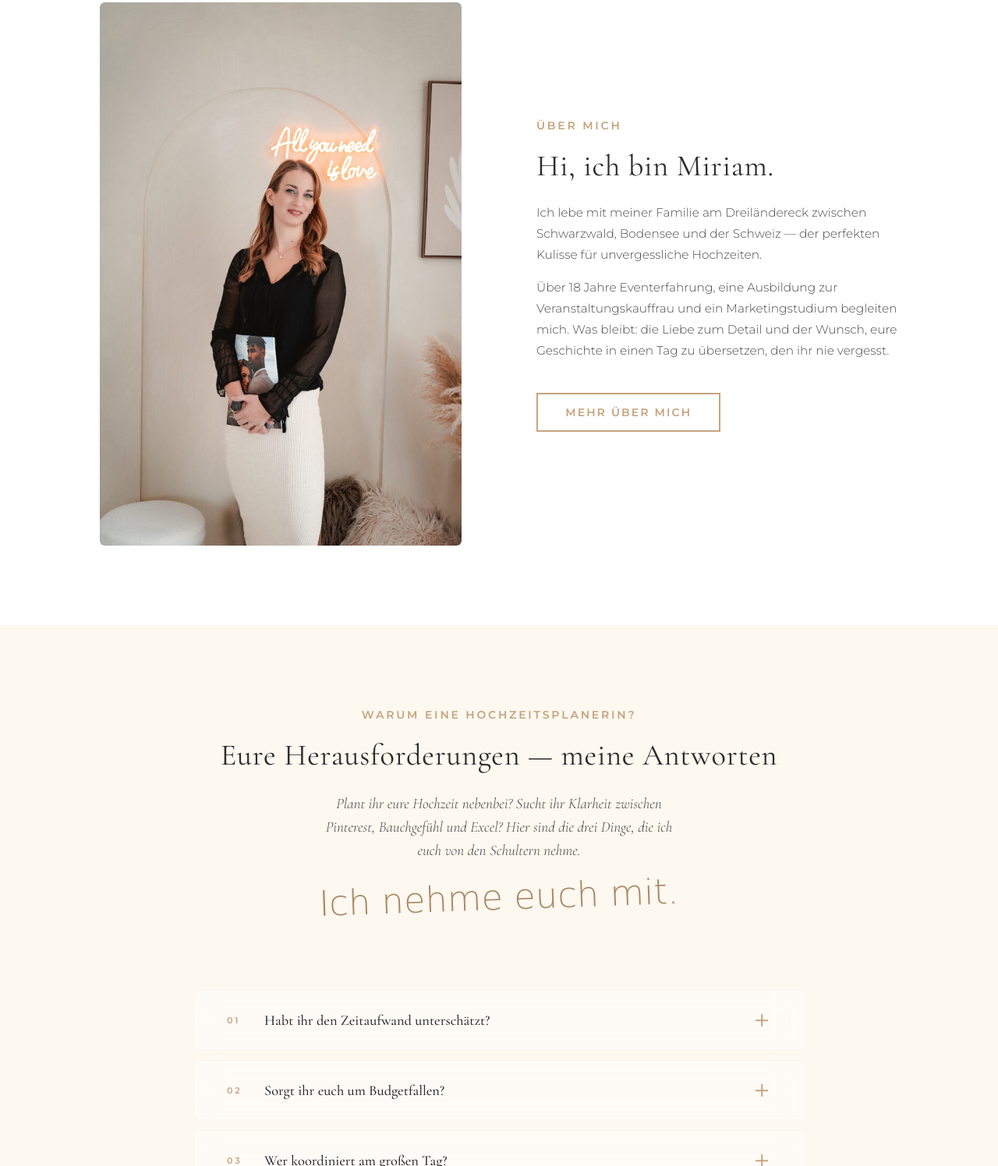
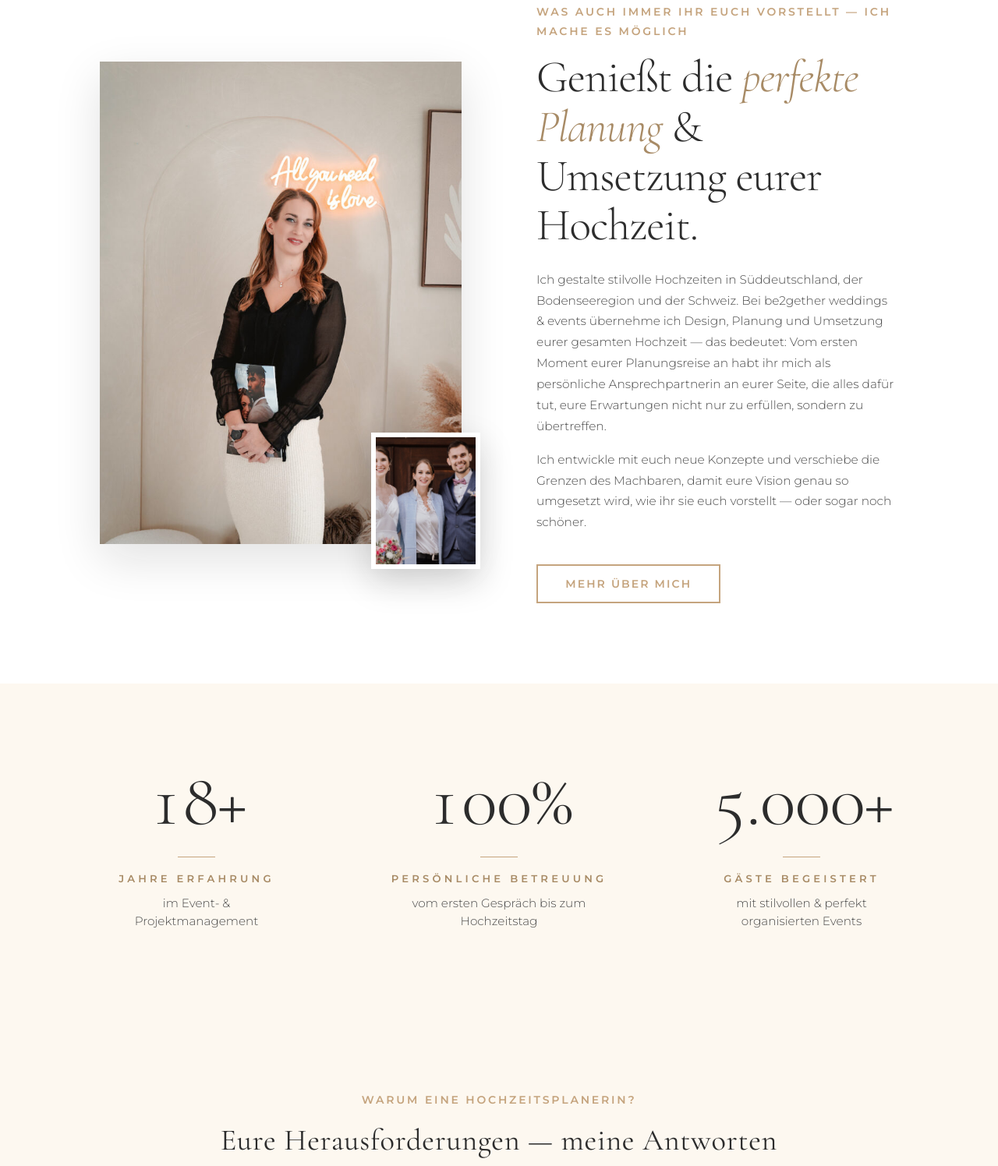
Before and after one commit to matthauslukas77-debug/be2gether-weddings, a plain HTML site: page index.html in a window 1280 px wide. Shown: the part 1966-3462 px from the top of the page at 78% size. Drawn offline with nearby package versions, Linux system fonts and the light colour scheme; no server answers; a web font is replaced by a local one.

Commit message:
Home Über mich + stats banner: rewrite copy, portrait collage, animated counters
- Replaced 'Hi, ich bin Miriam' with the new editorial copy ('Genießt die perfekte Planung & Umsetzung eurer Hochzeit') matching Miri's brief.
- Larger about-content H2 (clamp 2.2 → 3.6rem) with italic gold em accent.
- New about-collage: portrait with offset bridal-couple inset photo (varied sizes).
- New stats-banner section (18+, 100%, 5.000+) with count-up tween triggered by IntersectionObserver, German number formatting, and a gold divider per counter.
- CMS data updated for hero.tagline, homeIntro, about (+imageSecondary), and stats.

Co-Authored-By: Claude Opus 4.7 (1M context) <noreply@anthropic.com>

```diff
--- a/css/components.css
+++ b/css/components.css
@@ -76,7 +76,8 @@
 .about-image{position:relative;border-radius:var(--border-radius);overflow:hidden}
 .about-image img{width:100%;height:auto;border-radius:var(--border-radius)}
 .about-image::after{content:'';position:absolute;bottom:-15px;right:-15px;width:200px;height:200px;border:2px solid var(--clr-gold-light);border-radius:var(--border-radius);z-index:-1}
-.about-content h2{margin-bottom:var(--space-md)}
+.about-content h2{font-family:var(--ff-heading);font-size:clamp(2.2rem,4.5vw,3.6rem);font-weight:var(--fw-light);line-height:1.1;letter-spacing:-0.018em;color:var(--clr-charcoal);margin-bottom:var(--space-md)}
+.about-content h2 em{font-style:italic;color:var(--clr-gold-dark)}
 .about-content p{margin-bottom:var(--space-sm);color:var(--clr-charcoal-light)}
 .about-content p:last-of-type{margin-bottom:var(--space-lg)}
 .fun-facts{display:grid;grid-template-columns:1fr 1fr;gap:var(--space-sm);margin-top:var(--space-lg)}
--- a/data/index.json
+++ b/data/index.json
@@ -6,10 +6,25 @@
   "hero": {
     "label": "",
     "title": "be2gether",
+    "tagline": "weddings & events",
     "subtitle": "Hochzeitsplanung in Süddeutschland und der Schweiz.",
     "ctaText": "Jetzt anfragen",
     "scrollText": "Entdecken"
   },
+  "homeIntro": {
+    "label": "be2gether weddings & events — für Hochzeiten voller Schönheit und Gefühl",
+    "title": "Besondere Veranstaltungen, die <em>eure Geschichte</em> & eure Werte lebendig werden lassen.",
+    "body": "<p>Stell dir vor: deine Trauung an einem lichtdurchfluteten Mittag, umgeben von deinen liebsten Menschen. Geschmückte Wege führen dich zu genau dem Moment, auf den du so lange gewartet hast. Liebevoll gedeckte Tische, feine Details und harmonische Farben schaffen eine Atmosphäre, die sich einfach richtig anfühlt. Und dann dieser eine Augenblick — dein grosser Auftritt, bei dem für einen Moment alles stillzustehen scheint.</p>",
+    "accent": "Genau so kann sich deine Hochzeit anfühlen. Lass uns gemeinsam daraus Wirklichkeit machen.",
+    "imageLarge": "images/brautpaar-im-spiegel-rust.jpg",
+    "imageSmall1": "images/hochzeitsdekoration-blumenschmuck-200x300.jpg",
+    "imageSmall2": "images/brautstrauss-elegant.jpg"
+  },
+  "stats": [
+    { "label": "Jahre Erfahrung", "desc": "im Event- & Projektmanagement" },
+    { "label": "Persönliche Betreuung", "desc": "vom ersten Gespräch bis zum Hochzeitstag" },
+    { "label": "Gäste begeistert", "desc": "mit stilvollen & perfekt organisierten Events" }
+  ],
   "challenges": {
     "label": "Warum eine Hochzeitsplanerin?",
     "title": "Eure Herausforderungen — meine Antworten",
@@ -65,10 +80,11 @@
   },
   "about": {
     "image": "images/hochzeitsplanerin-miriam-stabile-sueddeutschland-682x1024.jpg",
-    "label": "Über mich",
-    "title": "Hi, ich bin Miriam.",
-    "paragraph1": "Ich lebe mit meiner Familie am Dreiländereck zwischen Schwarzwald, Bodensee und der Schweiz — der perfekten Kulisse für unvergessliche Hochzeiten.",
-    "paragraph2": "Über 18 Jahre Eventerfahrung, eine Ausbildung zur Veranstaltungskauffrau und ein Marketingstudium begleiten mich. Was bleibt: die Liebe zum Detail und der Wunsch, eure Geschichte in einen Tag zu übersetzen, den ihr nie vergesst.",
+    "imageSecondary": "images/brautpaar-mit-hochzeitsplanerin.jpg",
+    "label": "Was auch immer ihr euch vorstellt — ich mache es möglich",
+    "title": "Genießt die <em>perfekte Planung</em> & Umsetzung eurer Hochzeit.",
+    "paragraph1": "Ich gestalte stilvolle Hochzeiten in Süddeutschland, der Bodenseeregion und der Schweiz. Bei be2gether weddings & events übernehme ich Design, Planung und Umsetzung eurer gesamten Hochzeit — das bedeutet: Vom ersten Moment eurer Planungsreise an habt ihr mich als persönliche Ansprechpartnerin an eurer Seite, die alles dafür tut, eure Erwartungen nicht nur zu erfüllen, sondern zu übertreffen.",
+    "paragraph2": "Ich entwickle mit euch neue Konzepte und verschiebe die Grenzen des Machbaren, damit eure Vision genau so umgesetzt wird, wie ihr sie euch vorstellt — oder sogar noch schöner.",
     "ctaText": "Mehr über mich",
     "ctaHref": "ueber-mich.html",
     "funFacts": [
--- a/index.html
+++ b/index.html
@@ -78,20 +78,49 @@
     </div>
   </section>
 
-  <!-- ═══ 1. ÜBER MICH (compact — meet the human first) ═══ -->
+  <!-- ═══ 1. ÜBER MICH (Miriam intro + portrait collage) ═══ -->
   <section class="section" id="ueber-mich-home">
     <div class="container">
       <div class="about-grid">
-        <div class="about-image reveal-left">
-          <img loading="lazy" decoding="async" data-cms-src="about.image" src="images/hochzeitsplanerin-miriam-stabile-sueddeutschland-682x1024.jpg" alt="Miriam Stabile — Hochzeitsplanerin">
+        <div class="about-collage reveal-left">
+          <figure class="about-collage__main">
+            <img loading="lazy" decoding="async" data-cms-src="about.image" src="images/hochzeitsplanerin-miriam-stabile-sueddeutschland-682x1024.jpg" alt="Miriam Stabile">
+          </figure>
+          <figure class="about-collage__inset">
+            <img loading="lazy" decoding="async" data-cms-src="about.imageSecondary" src="images/brautpaar-mit-hochzeitsplanerin.jpg" alt="">
+          </figure>
         </div>
         <div class="about-content reveal-right">
-          <span class="section-label" data-cms="about.label">Über mich</span>
-          <h2 data-cms="about.title">Hi, ich bin Miriam.</h2>
-          <p data-cms="about.paragraph1">Ich lebe mit meiner Familie am Dreiländereck zwischen Schwarzwald, Bodensee und der Schweiz &mdash; der perfekten Kulisse für unvergessliche Hochzeiten.</p>
-          <p data-cms="about.paragraph2">Über 18 Jahre Eventerfahrung, eine Ausbildung zur Veranstaltungskauffrau und ein Marketingstudium begleiten mich. Was bleibt: die Liebe zum Detail und der Wunsch, eure Geschichte in einen Tag zu übersetzen, den ihr nie vergesst.</p>
+          <span class="section-label" data-cms="about.label">Was auch immer ihr euch vorstellt &mdash; ich mache es möglich</span>
+          <h2 data-cms="about.title">Genießt die <em>perfekte Planung</em> &amp; Umsetzung eurer Hochzeit.</h2>
+          <p data-cms="about.paragraph1">Ich gestalte stilvolle Hochzeiten in Süddeutschland, der Bodenseeregion und der Schweiz. Bei be2gether weddings &amp; events übernehme ich Design, Planung und Umsetzung eurer gesamten Hochzeit &mdash; das bedeutet: Vom ersten Moment eurer Planungsreise an habt ihr mich als persönliche Ansprechpartnerin an eurer Seite, die alles dafür tut, eure Erwartungen nicht nur zu erfüllen, sondern zu übertreffen.</p>
+          <p data-cms="about.paragraph2">Ich entwickle mit euch neue Konzepte und verschiebe die Grenzen des Machbaren, damit eure Vision genau so umgesetzt wird, wie ihr sie euch vorstellt &mdash; oder sogar noch schöner.</p>
           <a href="ueber-mich.html" class="btn btn--outline" data-cms="about.ctaText">Mehr über mich</a>
         </div>
+      </div>
+    </div>
+  </section>
+
+  <!-- ═══ STATS BANNER (Fahrschule-Henzi style: big counters with count-up animation) ═══ -->
+  <section class="stats-banner section--cream reveal">
+    <div class="stats-banner__inner">
+      <div class="stat-counter">
+        <span class="stat-counter__num"><span class="stat-counter__value" data-count-to="18" data-count-suffix="+">0</span></span>
+        <span class="stat-counter__divider"></span>
+        <span class="stat-counter__label" data-cms="stats.0.label">Jahre Erfahrung</span>
+        <p class="stat-counter__desc" data-cms="stats.0.desc">im Event- &amp; Projektmanagement</p>
+      </div>
+      <div class="stat-counter">
+        <span class="stat-counter__num"><span class="stat-counter__value" data-count-to="100" data-count-suffix="%">0</span></span>
+        <span class="stat-counter__divider"></span>
+        <span class="stat-counter__label" data-cms="stats.1.label">Persönliche Betreuung</span>
+        <p class="stat-counter__desc" data-cms="stats.1.desc">vom ersten Gespräch bis zum Hochzeitstag</p>
+      </div>
+      <div class="stat-counter">
+        <span class="stat-counter__num"><span class="stat-counter__value" data-count-to="5000" data-count-suffix="+">0</span></span>
+        <span class="stat-counter__divider"></span>
+        <span class="stat-counter__label" data-cms="stats.2.label">Gäste begeistert</span>
+        <p class="stat-counter__desc" data-cms="stats.2.desc">mit stilvollen &amp; perfekt organisierten Events</p>
       </div>
     </div>
   </section>
--- a/js/main.js
+++ b/js/main.js
@@ -81,6 +81,39 @@ document.addEventListener('DOMContentLoaded', () => {
     revealElements.forEach(el => el.classList.add('visible'));
   }
 
+  // ── Count-up stat counters (data-count-to / data-count-suffix) ──
+  const counters = document.querySelectorAll('[data-count-to]');
+  if (counters.length > 0 && 'IntersectionObserver' in window) {
+    const fmt = (n) => Math.round(n).toLocaleString('de-DE');
+    const tween = (el, target, suffix, duration = 1800) => {
+      const start = performance.now();
+      const tick = (t) => {
+        const p = Math.min(1, (t - start) / duration);
+        const eased = 1 - Math.pow(1 - p, 3);
+        el.textContent = fmt(target * eased) + suffix;
+        if (p < 1) requestAnimationFrame(tick);
+      };
+      requestAnimationFrame(tick);
+    };
+    const counterIO = new IntersectionObserver((entries, obs) => {
+      entries.forEach((e) => {
+        if (!e.isIntersecting) return;
+        const el = e.target;
+        const target = parseFloat(el.dataset.countTo);
+        const suffix = el.dataset.countSuffix || '';
+        if (!isNaN(target)) tween(el, target, suffix);
+        obs.unobserve(el);
+      });
+    }, { threshold: 0.45 });
+    counters.forEach((el) => counterIO.observe(el));
+  } else {
+    counters.forEach((el) => {
+      const t = parseFloat(el.dataset.countTo);
+      const s = el.dataset.countSuffix || '';
+      if (!isNaN(t)) el.textContent = Math.round(t).toLocaleString('de-DE') + s;
+    });
+  }
+
   // ── Smooth anchor scrolling ──
   document.querySelectorAll('a[href^="#"]').forEach(anchor => {
     anchor.addEventListener('click', (e) => {
```
